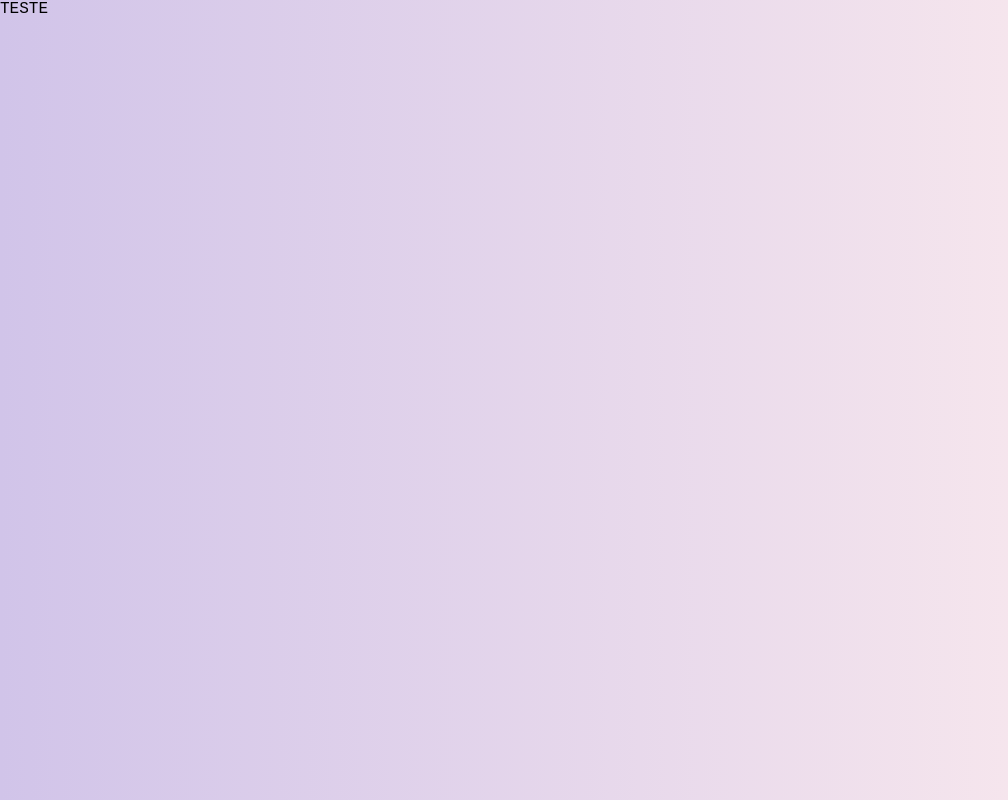
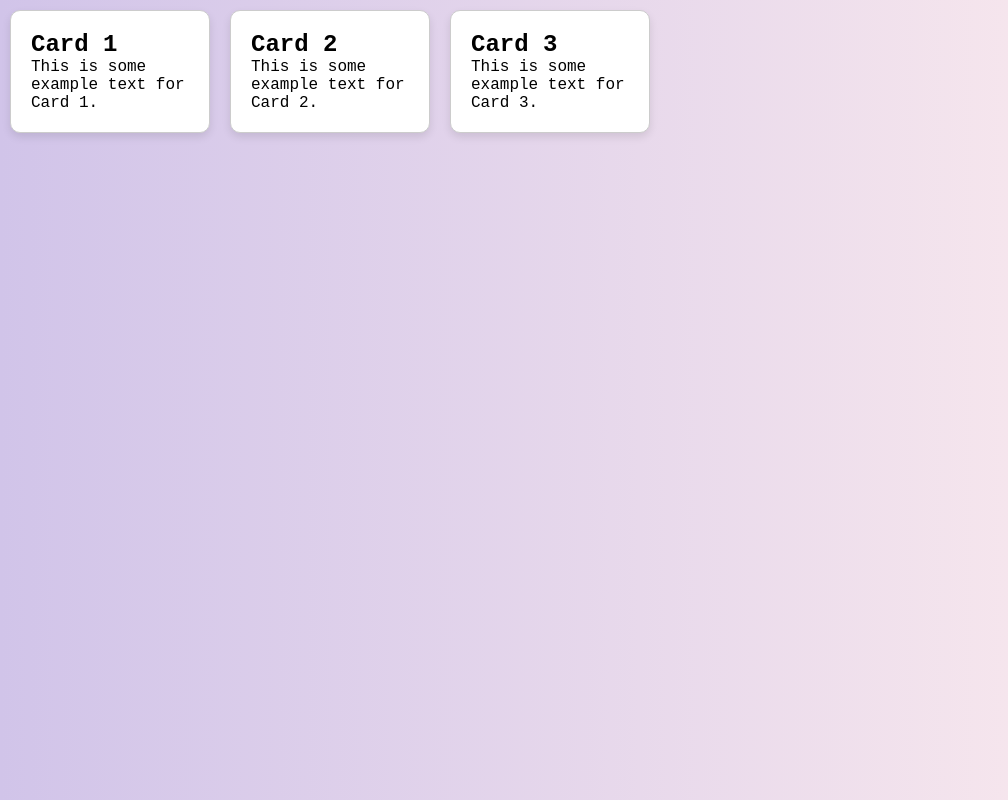
Before and after one commit to Fabi1004/projetoExtencao, a website: page public/html/Crud/vagas.html in a window 1280 px wide. Shown: the whole page, without its empty margins (0-1008 px from the left). Drawn offline with Linux system fonts and the light colour scheme; files that its build step writes are made by us from their sources; a web font is replaced by a local one.

Commit message:
Adição de cards para vagas

```diff
--- a/public/html/Crud/vagas.html
+++ b/public/html/Crud/vagas.html
@@ -17,6 +17,19 @@
     <title>Cadastro de Usuarios do sistema</title>
   </head>
   <body class="fundo">
-    <div>TESTE</div>
+    <div class="card-container">
+      <div class="card" onclick="toggleCard(this)">
+        <h2>Card 1</h2>
+        <p>This is some example text for Card 1.</p>
+      </div>
+      <div class="card" onclick="toggleCard(this)">
+        <h2>Card 2</h2>
+        <p>This is some example text for Card 2.</p>
+      </div>
+      <div class="card" onclick="toggleCard(this)">
+        <h2>Card 3</h2>
+        <p>This is some example text for Card 3.</p>
+      </div>
+    </div>
   </body>
 </html>
--- a/public/style.css
+++ b/public/style.css
@@ -254,3 +254,32 @@ h1.tabTitulo{
 .btnCadastro{
   margin-top: 10px;
 }
+
+/* Card Vaga */
+.card-container {
+  margin: 10px;
+  display: flex;
+  gap: 20px;
+}
+
+.card {
+  background-color: white;
+  border: 1px solid #ccc;
+  border-radius: 10px;
+  padding: 20px;
+  width: 200px;
+  box-shadow: 0 4px 8px rgba(0, 0, 0, 0.1);
+  transition: transform 0.3s;
+}
+
+.card:hover {
+  transform: scale(1.05);
+}
+
+.card h2 {
+  margin-top: 0;
+}
+
+.card p {
+  margin: 0;
+}
```
